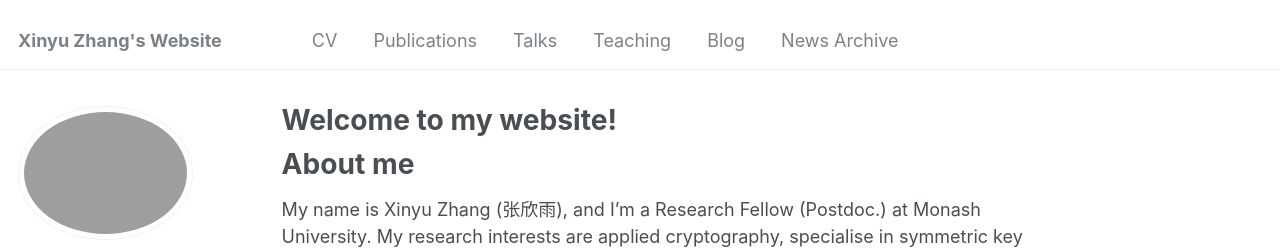
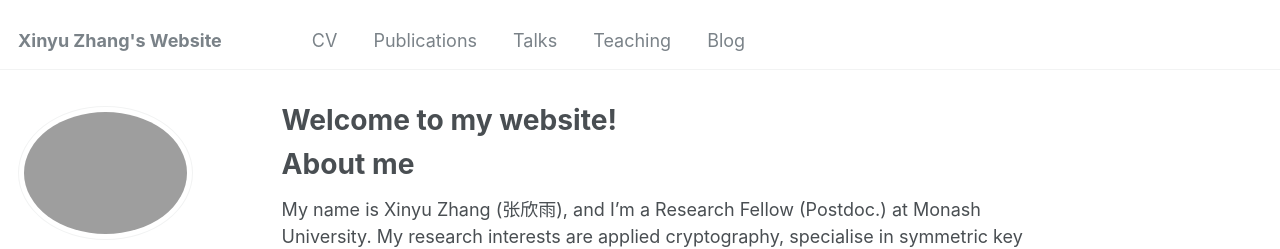
Before and after one commit to cryptome-xyz/cryptome-xyz.github.io, a Jekyll site: the page built from _pages/about.md, in a window 1280 px wide. Shown: the top 249 px of the page. Built offline with Jekyll 4.4.1, drawn with Linux system fonts in a browser that asks for light colours; some web fonts are replaced.

Commit message:
Update navigation.yml

```diff
--- a/_data/navigation.yml
+++ b/_data/navigation.yml
@@ -20,6 +20,3 @@ main:
   - title: "Blog"
     url: "https://crypme.blogspot.com/"
     external: true
-
-  - title: "News Archive"
-    url: /news-archive/
```
